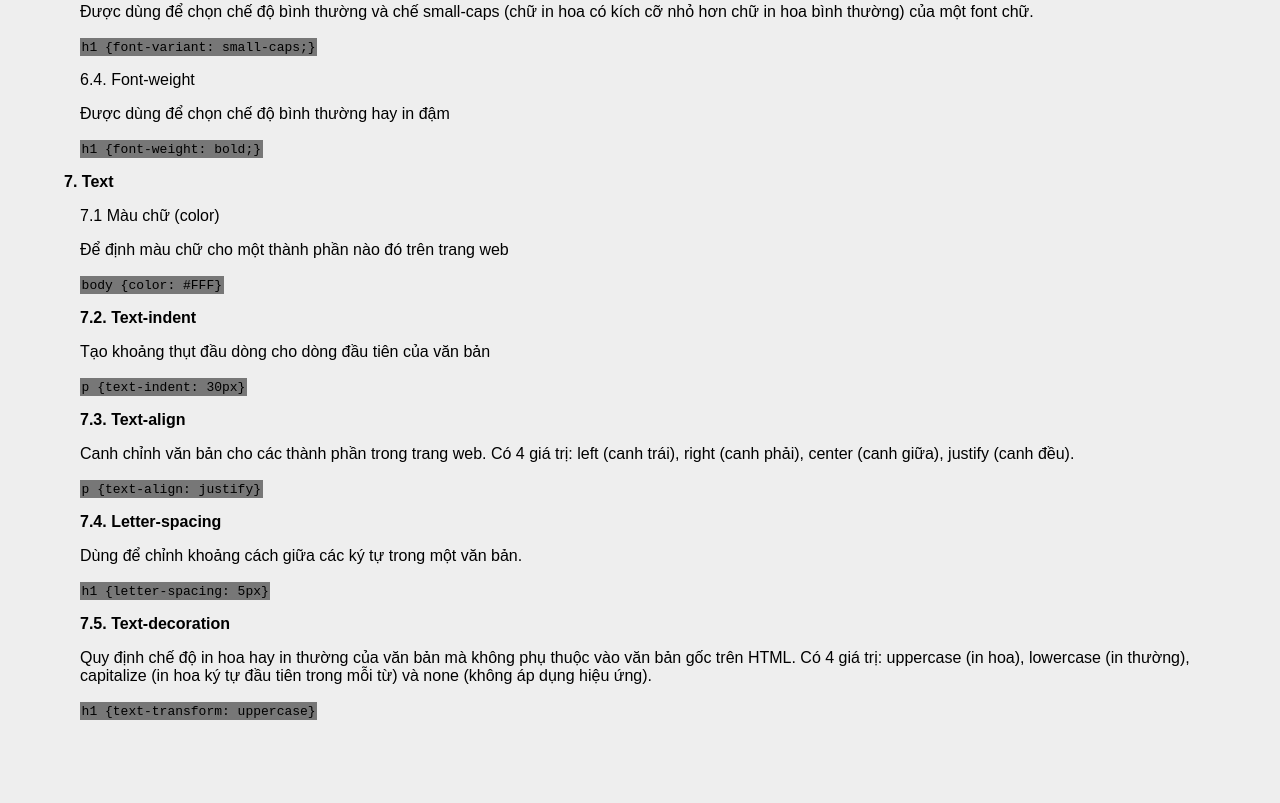
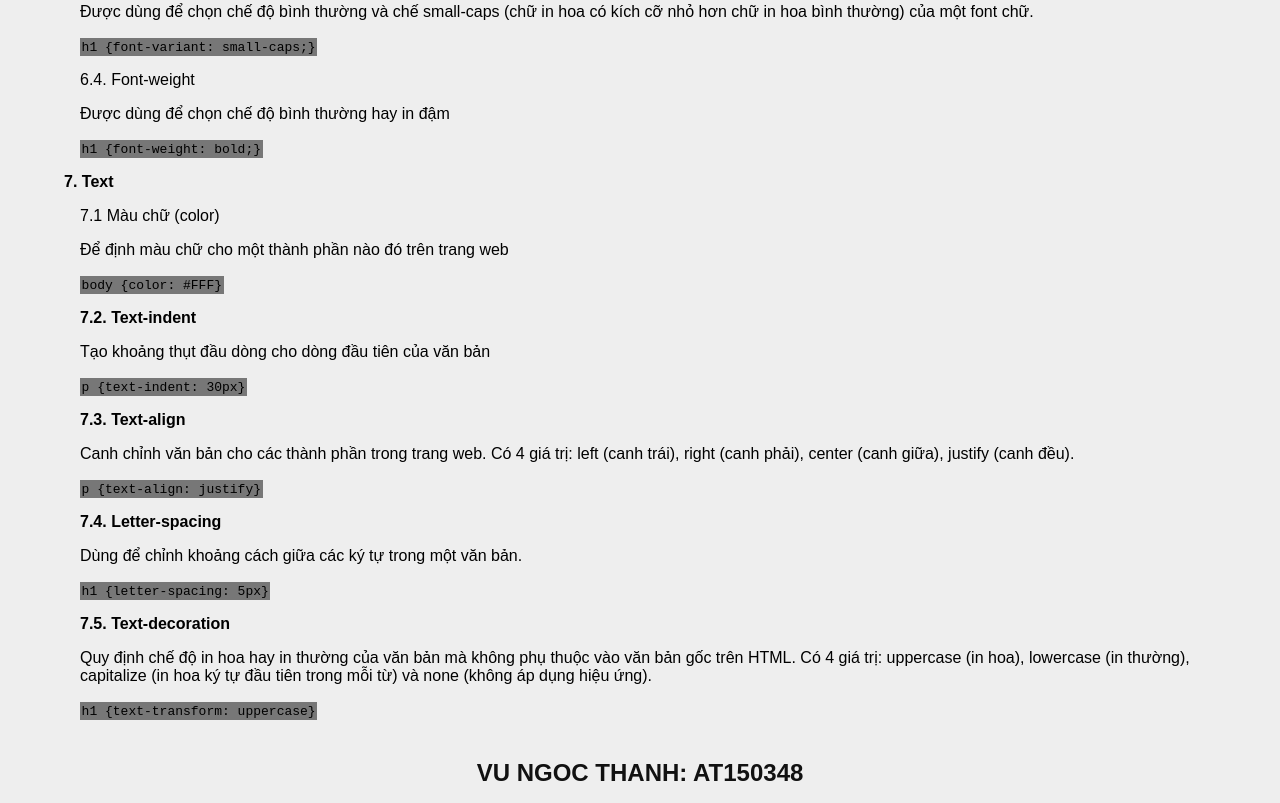
Before and after one commit to thanhngocvu/vnthanhat150348, a plain HTML site: page index.html in a window 1280 px wide. Shown: the part 6599-7402 px from the top of the page. Before the commit the page ends 7358 px from the top, so only its background shows below. Drawn offline with Linux system fonts and the light colour scheme.

Commit message:
update footer

```diff
--- a/index.html
+++ b/index.html
@@ -4,7 +4,8 @@
     <meta charset="UTF-8" />
     <meta http-equiv="X-UA-Compatible" content="IE=edge" />
     <meta name="viewport" content="width=device-width, initial-scale=1.0" />
-    <title>CSS</title>
+    <link rel="icon" href="https://lh3.googleusercontent.com/proxy/slqnfdo3lOzOjtAoE8VcIlxaEgwW1uRp9Gz9bNZ2YcOb3tjGSFbvCk2L54bPSAf9aMUg49HMi5sDvk2i8cE0aCgOVWAjXiXsrrQOGbbLOwPXWSihQkoCrM7y" type="image/x-icon">
+    <title>Tiểu luận về CSS</title>
     <link rel="stylesheet" href="style.css">
   </head>
   <body>
@@ -259,5 +260,8 @@
         </ul>
       </div>
     </div>
+    <footer>
+      <h2>VU NGOC THANH: AT150348</h2>
+    </footer>
   </body>
 </html>
--- a/style.css
+++ b/style.css
@@ -100,6 +100,13 @@ code {
   padding: 0.1rem;
   background-color: #777;
 }
+
+footer {
+  color: #111;
+  display: flex;
+  justify-content: center;
+  align-items: center;
+}
 @media (max-width: 900px) {
   body {
     padding: 10px;
```
